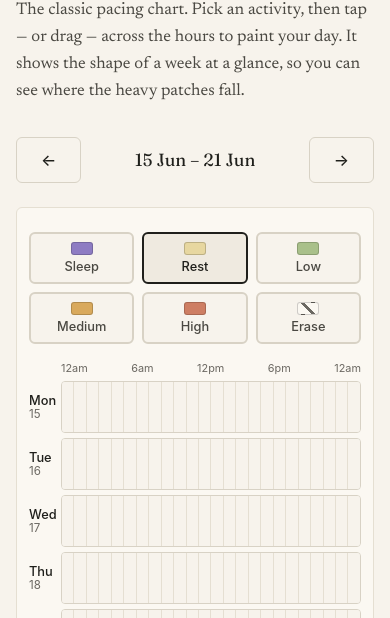
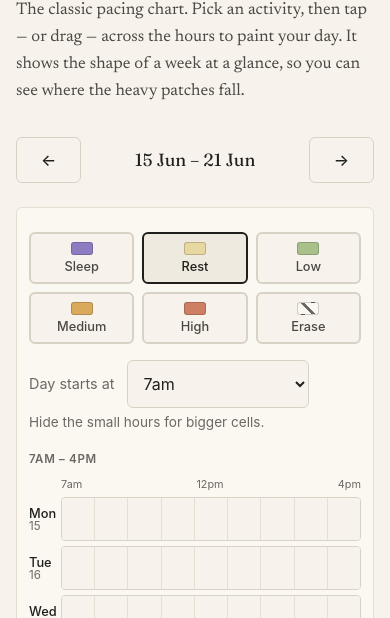
Before and after one commit to InvisibleFatigue/pacing-diary, a plain HTML site: page index.html in a window 390 px wide. Both pictures are taken after a click on the tab "Week". Shown: the part 226-844 px from the top of the page. Drawn offline with nearby package versions, Linux system fonts and the light colour scheme.

Commit message:
Week chart: split into two time-boxes from an adjustable wake hour
Each day is now shown as two stacked grids (morning + afternoon/evening),
roughly halving the hour-columns per box so cells are ~3x wider and far
easier to tap on a phone. A "Day starts at" control (default 7am, persisted
in settings) hides the small hours for even wider cells.

- Hidden hours are display-only; the stored 24-slot array is untouched, so
  widening the window later restores anything painted there.
- Tally counts the visible window. Settings persist and ride along in backups
  (importAll merges settings).
- Service worker cache bumped to v4.

Co-Authored-By: Claude Opus 4.8 <noreply@anthropic.com>

```diff
--- a/index.html
+++ b/index.html
@@ -172,13 +172,12 @@
 
       <div class="card">
         <div class="week-brushes" id="week-brushes" role="group" aria-label="Choose an activity to paint"></div>
-        <div class="week-grid-wrap">
-          <div class="wk-axis" aria-hidden="true">
-            <span class="wk-axis-sp"></span>
-            <span class="wk-axis-ticks"><span>12am</span><span>6am</span><span>12pm</span><span>6pm</span><span>12am</span></span>
-          </div>
-          <div id="week-grid" class="week-grid"></div>
+        <div class="week-daystart">
+          <label for="week-start-hour">Day starts at</label>
+          <select id="week-start-hour"></select>
+          <span class="field-hint" style="margin:0">Hide the small hours for bigger cells.</span>
         </div>
+        <div id="week-grid" class="week-grid-wrap"></div>
         <div class="week-tally" id="week-tally" aria-live="polite"></div>
         <div class="form-actions">
           <button type="button" class="btn btn-quiet" id="week-clear">Clear this week</button>
--- a/js/storage.js
+++ b/js/storage.js
@@ -7,15 +7,16 @@ const STORAGE_KEY = 'invisiblefatigue.pacing-diary.v1';
 function read() {
   try {
     const raw = localStorage.getItem(STORAGE_KEY);
-    if (!raw) return { entries: {}, hours: {}, meta: { created: new Date().toISOString() } };
+    if (!raw) return { entries: {}, hours: {}, settings: {}, meta: { created: new Date().toISOString() } };
     const parsed = JSON.parse(raw);
     if (!parsed.entries) parsed.entries = {};
     if (!parsed.hours) parsed.hours = {};
+    if (!parsed.settings) parsed.settings = {};
     if (!parsed.meta) parsed.meta = { created: new Date().toISOString() };
     return parsed;
   } catch (err) {
     console.error('Could not read storage:', err);
-    return { entries: {}, hours: {}, meta: { created: new Date().toISOString() } };
+    return { entries: {}, hours: {}, settings: {}, meta: { created: new Date().toISOString() } };
   }
 }
 
@@ -86,6 +87,19 @@ export function saveHours(date, hours) {
   return write(data);
 }
 
+// ── Settings (small UI preferences, kept with the diary so backups carry them) ──
+export function getSetting(key, fallback) {
+  const settings = read().settings || {};
+  return key in settings ? settings[key] : fallback;
+}
+
+export function setSetting(key, value) {
+  const data = read();
+  if (!data.settings) data.settings = {};
+  data.settings[key] = value;
+  return write(data);
+}
+
 export function exportAll() {
   return read();
 }
@@ -103,6 +117,7 @@ export function importAll(payload) {
     ...current,
     entries: { ...current.entries, ...payload.entries },
     hours: { ...(current.hours || {}), ...(payload.hours || {}) },
+    settings: { ...(current.settings || {}), ...(payload.settings || {}) },
     meta: payload.meta || current.meta,
   };
   return write(merged);
--- a/js/week.js
+++ b/js/week.js
@@ -3,7 +3,7 @@
 // The classic ME/CFS activity-diary view, for spotting the shape of a week
 // at a glance. Hourly data is stored separately from daily entries.
 
-import { getHours, saveHours } from './storage.js';
+import { getHours, saveHours, getSetting, setSetting } from './storage.js';
 
 // Stored codes are stable: 0 sleep, 1 rest, 2 low, 3 high, 4 medium.
 // Medium was added later as code 4 (not inserted at 3) so existing "high"
@@ -23,6 +23,7 @@ const $ = (sel, root = document) => root.querySelector(sel);
 
 let brush = 1;        // default brush: Rest
 let weekStart = null; // Date (UTC midnight) of the displayed Monday
+let dayStart = 7;     // first hour shown (0–10). Hours before this are hidden, not deleted.
 
 // ── Date helpers (mirrors app.js: local "today", UTC for date maths) ──
 function todayIso() {
@@ -68,6 +69,39 @@ function syncBrushes() {
 }
 
 // ── Render ───────────────────────────────────────────────────────
+// The day is shown as two stacked boxes (morning, afternoon/evening) so each
+// box has roughly half the hour-columns and the cells are easier to tap.
+// `dayStart` hides the small hours; data for those hours is kept, just unshown.
+function splitHour() {
+  const span = 24 - dayStart;
+  return dayStart + Math.round(span / 2);
+}
+
+function axisHtml(a, b) {
+  const mid = a + Math.round((b - a + 1) / 2);
+  const ticks = [formatHour(a), formatHour(mid % 24), formatHour((b + 1) % 24)];
+  return `<span class="wk-axis-sp"></span><span class="wk-axis-ticks">${ticks.map(t => `<span>${t}</span>`).join('')}</span>`;
+}
+
+function boxHtml(a, b, today) {
+  let rows = '';
+  for (let i = 0; i < 7; i++) {
+    const d = addDays(weekStart, i);
+    const iso = isoOf(d);
+    const hrs = getHours(iso);
+    const isToday = iso === today;
+    let cells = '';
+    for (let h = a; h <= b; h++) {
+      const v = hrs ? hrs[h] : null;
+      const style = (v == null) ? '' : ` style="background:${catColor(v)}"`;
+      cells += `<button type="button" class="wk-cell" data-date="${iso}" data-h="${h}"${style} aria-label="${WD[i]} ${formatHour(h)}, ${catLabel(v == null ? null : v)}"></button>`;
+    }
+    rows += `<div class="wk-row${isToday ? ' is-today' : ''}"><div class="wk-label">${WD[i]}<span>${d.getUTCDate()}</span></div><div class="wk-cells">${cells}</div></div>`;
+  }
+  const caption = `${formatHour(a)} – ${formatHour((b + 1) % 24)}`;
+  return `<div class="wk-box"><p class="wk-box-cap">${caption}</p><div class="wk-axis">${axisHtml(a, b)}</div>${rows}</div>`;
+}
+
 export function renderWeek() {
   if (!weekStart) weekStart = mondayOf(todayIso());
 
@@ -77,24 +111,8 @@ export function renderWeek() {
   $('#week-next').disabled = weekStart.getTime() >= mondayOf(todayIso()).getTime();
 
   const today = todayIso();
-  let html = '';
-  for (let i = 0; i < 7; i++) {
-    const d = addDays(weekStart, i);
-    const iso = isoOf(d);
-    const hrs = getHours(iso);
-    const isToday = iso === today;
-    let cells = '';
-    for (let h = 0; h < 24; h++) {
-      const v = hrs ? hrs[h] : null;
-      const style = (v == null) ? '' : ` style="background:${catColor(v)}"`;
-      cells += `<button type="button" class="wk-cell" data-date="${iso}" data-h="${h}"${style} aria-label="${WD[i]} ${formatHour(h)}, ${catLabel(v == null ? null : v)}"></button>`;
-    }
-    html += `<div class="wk-row${isToday ? ' is-today' : ''}">
-      <div class="wk-label">${WD[i]}<span>${d.getUTCDate()}</span></div>
-      <div class="wk-cells">${cells}</div>
-    </div>`;
-  }
-  $('#week-grid').innerHTML = html;
+  const mid = splitHour();
+  $('#week-grid').innerHTML = boxHtml(dayStart, mid - 1, today) + boxHtml(mid, 23, today);
   updateTally();
 }
 
@@ -103,7 +121,7 @@ function updateTally() {
   CATS.forEach(c => { counts[c.v] = 0; });
   for (let i = 0; i < 7; i++) {
     const hrs = getHours(isoOf(addDays(weekStart, i)));
-    if (hrs) hrs.forEach(v => { if (v != null && counts[v] !== undefined) counts[v]++; });
+    if (hrs) for (let h = dayStart; h <= 23; h++) { const v = hrs[h]; if (v != null && counts[v] !== undefined) counts[v]++; }
   }
   $('#week-tally').innerHTML = CATS.map(c =>
     `<span class="wk-tally-item"><i style="background:${c.color}"></i>${c.label} ${counts[c.v]}h</span>`
@@ -157,8 +175,26 @@ function clearWeek() {
   renderWeek();
 }
 
+function buildDayStartControl() {
+  const sel = $('#week-start-hour');
+  if (!sel) return;
+  const opts = [
+    { v: 0, label: 'Whole day (12am)' },
+    { v: 5, label: '5am' }, { v: 6, label: '6am' }, { v: 7, label: '7am' },
+    { v: 8, label: '8am' }, { v: 9, label: '9am' }, { v: 10, label: '10am' },
+  ];
+  sel.innerHTML = opts.map(o => `<option value="${o.v}"${o.v === dayStart ? ' selected' : ''}>${o.label}</option>`).join('');
+  sel.addEventListener('change', () => {
+    dayStart = Number(sel.value);
+    setSetting('weekDayStart', dayStart);
+    renderWeek();
+  });
+}
+
 export function initWeek() {
+  dayStart = Number(getSetting('weekDayStart', 7));
   buildBrushes();
+  buildDayStartControl();
   $('#week-prev').addEventListener('click', () => shiftWeek(-7));
   $('#week-next').addEventListener('click', () => shiftWeek(7));
   $('#week-clear').addEventListener('click', clearWeek);
--- a/styles.css
+++ b/styles.css
@@ -632,7 +632,30 @@ input[type="range"]:focus-visible::-moz-range-thumb {
     var(--bg-card);
 }
 
+.week-daystart {
+  display: flex;
+  align-items: center;
+  flex-wrap: wrap;
+  gap: var(--space-1) var(--space-3);
+  margin-bottom: var(--space-4);
+  font-family: var(--font-ui);
+}
+.week-daystart label { margin: 0; font-size: 0.9rem; color: var(--ink-quiet); }
+.week-daystart select { width: auto; min-height: 40px; }
+
 .week-grid-wrap { user-select: none; -webkit-user-select: none; }
+
+.wk-box { margin-bottom: var(--space-5); }
+.wk-box:last-child { margin-bottom: 0; }
+.wk-box-cap {
+  font-family: var(--font-ui);
+  font-size: 0.72rem;
+  font-weight: 600;
+  letter-spacing: 0.06em;
+  text-transform: uppercase;
+  color: var(--ink-quiet);
+  margin: 0 0 var(--space-2);
+}
 
 .wk-axis { display: flex; margin-bottom: var(--space-1); }
 .wk-axis-sp { width: 42px; flex: none; }
@@ -673,7 +696,7 @@ input[type="range"]:focus-visible::-moz-range-thumb {
 .wk-cell {
   flex: 1;
   min-width: 0;
-  height: 38px;
+  height: 32px;
   padding: 0;
   border: none;
   border-right: 1px solid var(--border-soft);
@@ -685,7 +708,7 @@ input[type="range"]:focus-visible::-moz-range-thumb {
 
 /* Roomier tap targets on phones (narrow screens) */
 @media (max-width: 36rem) {
-  .wk-cell { height: 50px; }
+  .wk-cell { height: 42px; }
   .wk-label, .wk-axis-sp { width: 32px; }
   .wk-row { margin-bottom: 5px; }
   /* Reclaim side space so each hour column is a touch wider */
--- a/sw.js
+++ b/sw.js
@@ -1,7 +1,7 @@
 // sw.js — offline support for the pacing diary.
 // Bump CACHE when you change any shell file, so phones pick up the update.
 
-const CACHE = 'pacing-diary-v3';
+const CACHE = 'pacing-diary-v4';
 
 const SHELL = [
   './',
```
